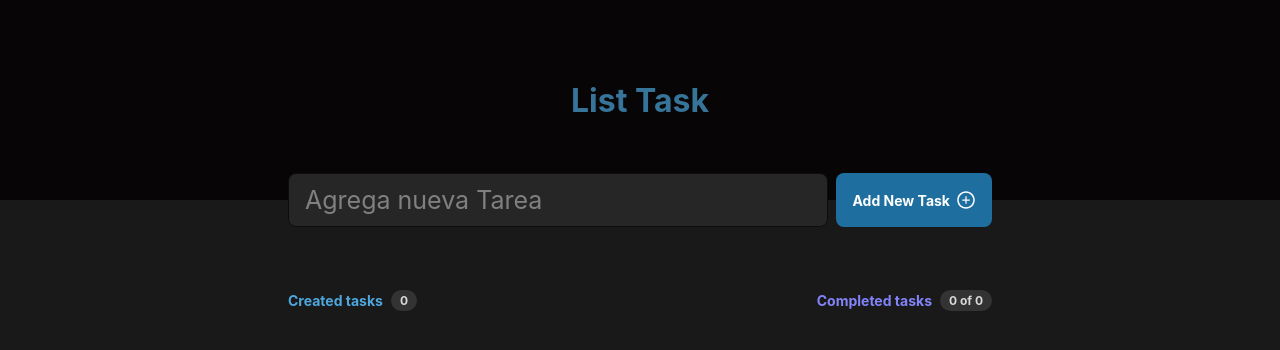
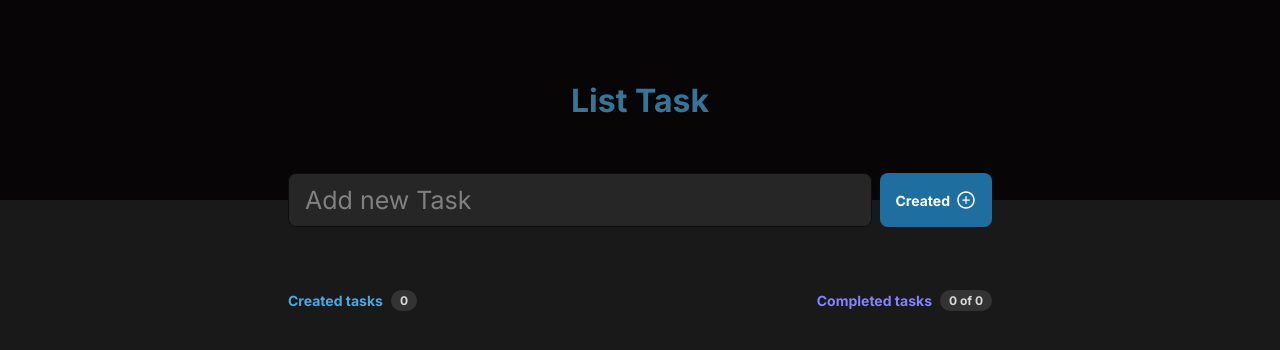
Before and after one commit to Garritha/my-react-task-list, a React (Vite) app: page / in a window 1280 px wide. Shown: the top 350 px of the page. Built offline with nearby package versions, Linux system fonts and the light colour scheme.

Commit message:
se agrego icono

```diff
--- a/index.html
+++ b/index.html
@@ -2,7 +2,11 @@
 <html lang="en">
   <head>
     <meta charset="UTF-8" />
-
+    <link rel="icon" type="image/png+xml" href="/src/assets/icons8-tarea-64.png" />
+    <meta name="viewport" content="width=device-width, initial-scale=1.0" />
+    <link rel="preconnect" href="https://fonts.googleapis.com" />
+    <link rel="preconnect" href="https://fonts.gstatic.com" crossorigin />
+    <link href="https://fonts.googleapis.com/css2?family=Inter:wght@400;700&display=swap" rel="stylesheet" />
     <meta name="viewport" content="width=device-width, initial-scale=1.0" />
     <title>List Task</title>
   </head>
--- a/src/components/Header/index.jsx
+++ b/src/components/Header/index.jsx
@@ -22,8 +22,8 @@
       <h1 className={styles.title}>List Task</h1>
 
       <form onSubmit={handleSubmit} className={styles.newTaskForm}>
-        <input placeholder="Agrega nueva Tarea" type="text" onChange={onChangeTitle} value={title} />
-        <button>Add New Task <AiOutlinePlusCircle size={20} /></button>
+        <input placeholder="Add new Task" type="text" onChange={onChangeTitle} value={title} />
+        <button>Created <AiOutlinePlusCircle size={20} /></button>
       </form>
     </header>
   )
```
Also changed, not shown: src/assets/icons8-tarea-64.png (added), src/assets/lista-de-quehaceres.png (added), src/index.css (line endings or trailing spaces).
